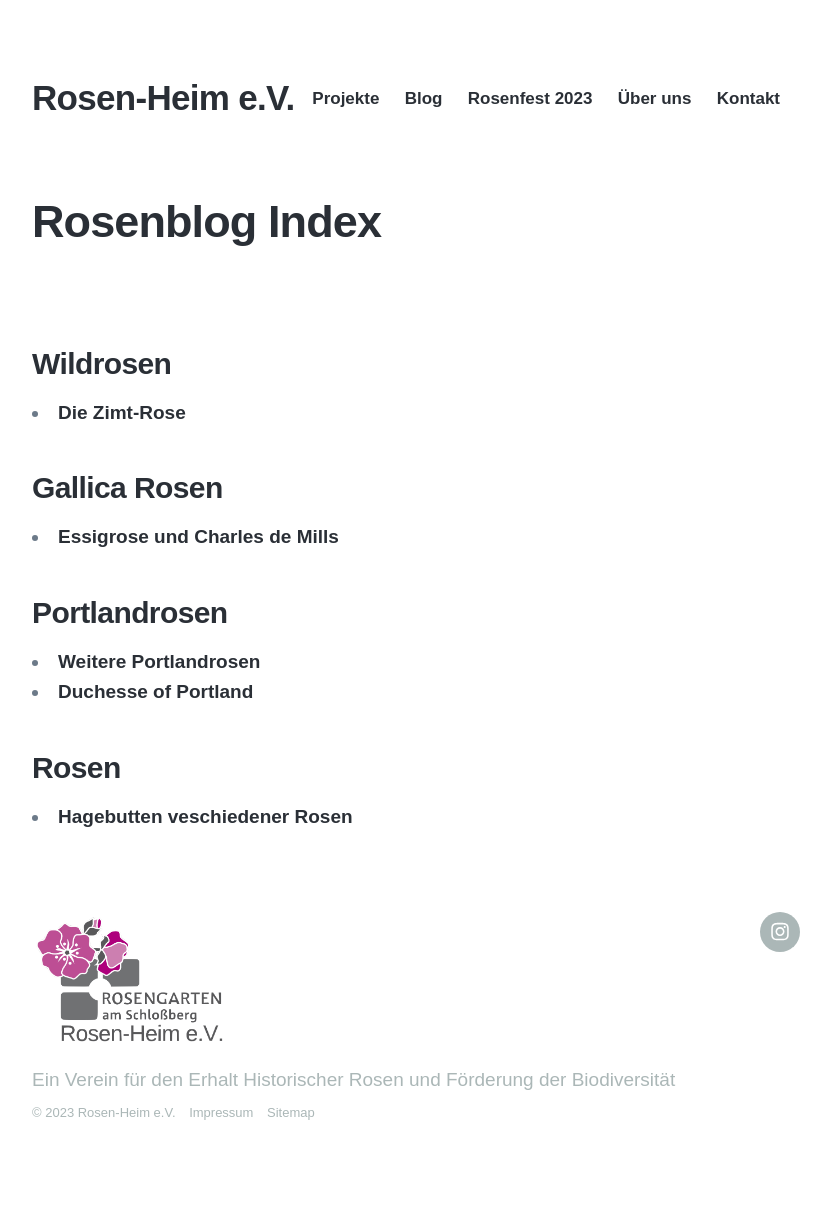
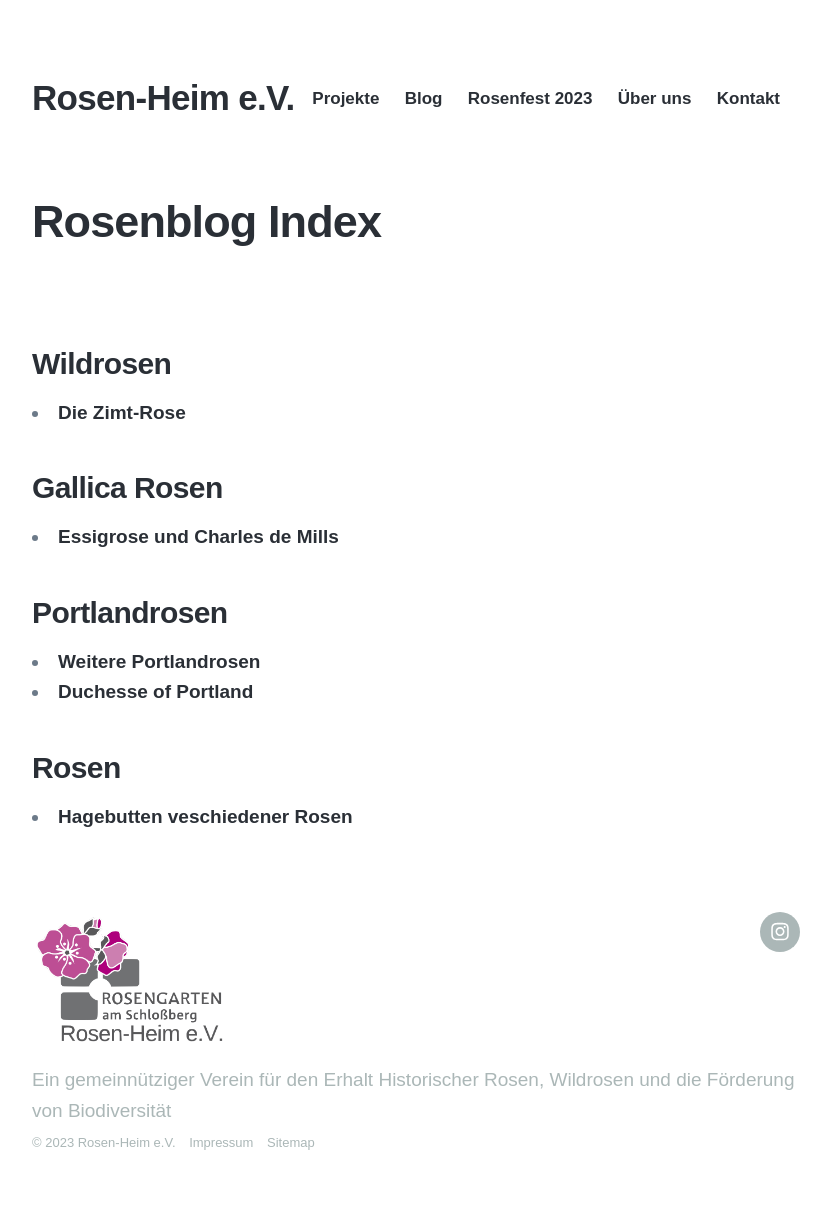
Before and after one commit to rosen-heim-ev/rosen-heim-ev.github.io, a Jekyll site: the page built from _pages/rosenblogindex.md, in a window 1280 px wide. Shown: the whole page, without its empty margins (224-1055 px from the left). Built offline with Jekyll 4.4.1, drawn with Linux system fonts in a browser that asks for light colours; nearby versions of some CDN libraries; some web fonts are replaced; before the commit the page ends 1199 px from its top, so only the background shows below that.

Commit message:
Update settings.yml

```diff
--- a/_data/settings.yml
+++ b/_data/settings.yml
@@ -22,7 +22,7 @@ menu_settings:
 footer_settings:
   logo_image: /images/social.png
   logo_width: 200
-  footer_tagline: Ein Verein für den Erhalt Historischer Rosen und Förderung der Biodiversität
+  footer_tagline: Ein gemeinnütziger Verein für den Erhalt Historischer Rosen, Wildrosen und die Förderung von Biodiversität
 
 grid_settings:
   overlay_opacity: 0.8
```
